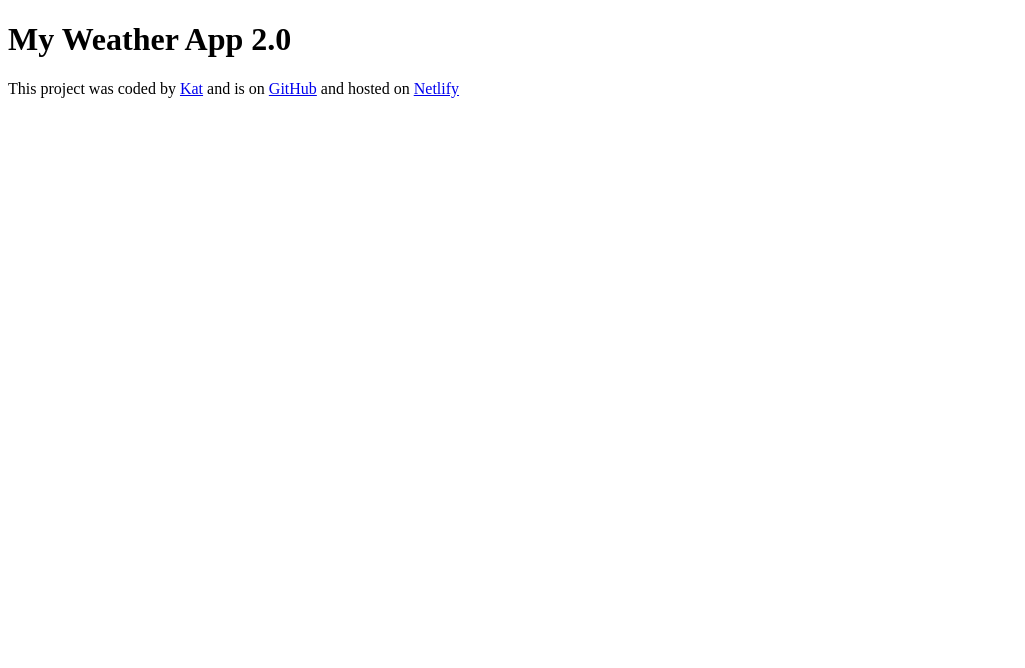
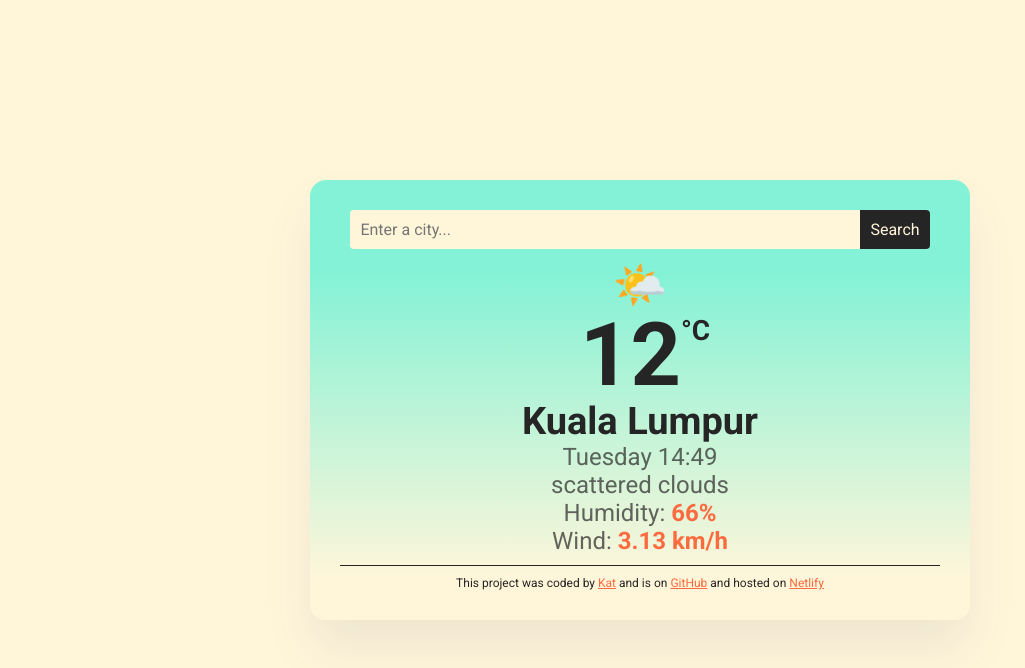
Before and after one commit to web3kat/My-Weather-App-2.0, a plain HTML site: page index.html in a window 1280 px wide. Shown: the whole page, without its empty margins (0-1025 px from the left). Drawn offline with Linux system fonts and the light colour scheme.

Commit message:
Added CSS

```diff
--- a/index.html
+++ b/index.html
@@ -4,18 +4,42 @@
 <head>
     <meta charset="UTF-8">
     <meta name="viewport" content="width=device-width, initial-scale=1.0">
+    <link rel="preconnect" href="https://fonts.googleapis.com">
+    <link rel="preconnect" href="https://fonts.gstatic.com" crossorigin>
+    <link
+        href="https://fonts.googleapis.com/css2?family=Roboto:ital,wght@0,100;0,300;0,400;0,500;0,700;0,900;1,100;1,300;1,400;1,500;1,700;1,900&display=swap"
+        rel="stylesheet">
+    <link rel="stylesheet" href="src/style.css" />
     <title>My Weather App 2.0</title>
 </head>
 
 <body>
+    <div class="container">
         <header>
-        <h1>
-            My Weather App 2.0
-        </h1>
+            <form class="search-form">
+                <input type="search" placeholder="Enter a city..." class="search-form-input" required />
+                <input type="submit" value="Search" class="search-form-button" />
+            </form>
         </header>
 
         <main>
-
+            <div class="weather-app">
+                <div class="weather-app-temperature-container">
+                    <span class="weather-app-icon">🌤️</span>
+                </div>
+                <div>
+                    <span class="weather-app-temperature">12</span><span class="weather-app-unit">°C</span>
+                </div>
+                <div class="weather-app-city">
+                    Kuala Lumpur
+                </div>
+                <div class="weather-app-details">
+                    Tuesday 14:49 <br />
+                    scattered clouds <br />
+                    Humidity: <strong>66%</strong> <br />
+                    Wind: <strong>3.13 km/h</strong>
+                </div>
+            </div>
         </main>
 
         <footer>
@@ -26,6 +50,7 @@
             and hosted on
             <a href="https://resilient-pastelito-309b3f.netlify.app/" target="_blank">Netlify</a>
         </footer>
+    </div>
 </body>
 
 </html>
--- /dev/null
+++ b/src/style.css
@@ -0,0 +1,118 @@
+body {
+    align-items: center;
+    background: #fff6da;
+    color: #262525;
+    display: flex;
+    font-family: "Roboto", sans-serif;
+    justify-content: center;
+    margin: 0;
+    min-height: 100vh;
+    text-align: center;
+}
+
+a {
+    color: #fc6b3f;
+}
+
+a:hover {
+    cursor: pointer;
+    text-decoration: none;
+}
+
+.container {
+    background: linear-gradient(to bottom, rgb(132, 242, 214) 21.2%, rgb(255, 246, 218) 90.7%);
+    border-radius: 16px;
+    box-shadow: 0 30px 50px rgba(65, 50, 100, 0.08);
+    margin: auto 10px;
+    overflow: auto;
+    padding: 30px;
+    transition: all 200ms ease-in-out;
+    width: 600px;
+}
+
+.search-form {
+    display: flex;
+    font-size: 16px;
+    justify-content: center;
+}
+
+.search-form-input {
+    background: #fff6da;
+    border: none;
+    border-radius: 4px 0 0 4px;
+    color: #262525;
+    font-family: "Roboto", sans-serif;
+    font-size: 16px;
+    padding: 10px;
+    width: 85%;
+}
+
+.search-form-button {
+    background: #262525;
+    border: none;
+    border-radius: 0 4px 4px 0;
+    color: #fff6da;
+    cursor: pointer;
+    font-family: "Roboto", sans-serif;
+    font-size: 16px;
+    padding: 10px;
+}
+
+main {
+    padding: 10px 0;
+}
+
+.weather-app-temperature-container {
+    display: flex;
+    justify-content: center;
+}
+
+.weather-app-icon {
+    font-size: 44px;
+    margin-top: 0;
+}
+
+.weather-app-temperature {
+    font-size: 88px;
+    font-weight: bold;
+    line-height: 88px;
+    margin-left: 10px;
+}
+
+.weather-app-unit {
+    font-size: 28px;
+    font-weight: bold;
+    position: relative;
+    top: -45px;
+}
+
+.weather-app-city {
+    font-size: 38px;
+    font-weight: bold;
+    margin: 0;
+}
+
+.weather-app-details {
+    color: rgba(38, 37, 37, 0.7);
+    font-size: 24px;
+}
+
+.weather-app-details strong {
+    color: #fc6b3f;
+}
+
+footer {
+    border-top: 1px solid #262525;
+    color: (0, 0, 0, 0.6);
+    font-size: 12px;
+    padding: 10px 0 0 0;
+    text-align: center;
+}
+
+@media only screen and (max-width: 600px) {
+    .container {
+        border-radius: 0;
+        height: 100vh;
+        margin: 0;
+    }
+}
```
Lines whose indentation alone changed are shown as unchanged.
